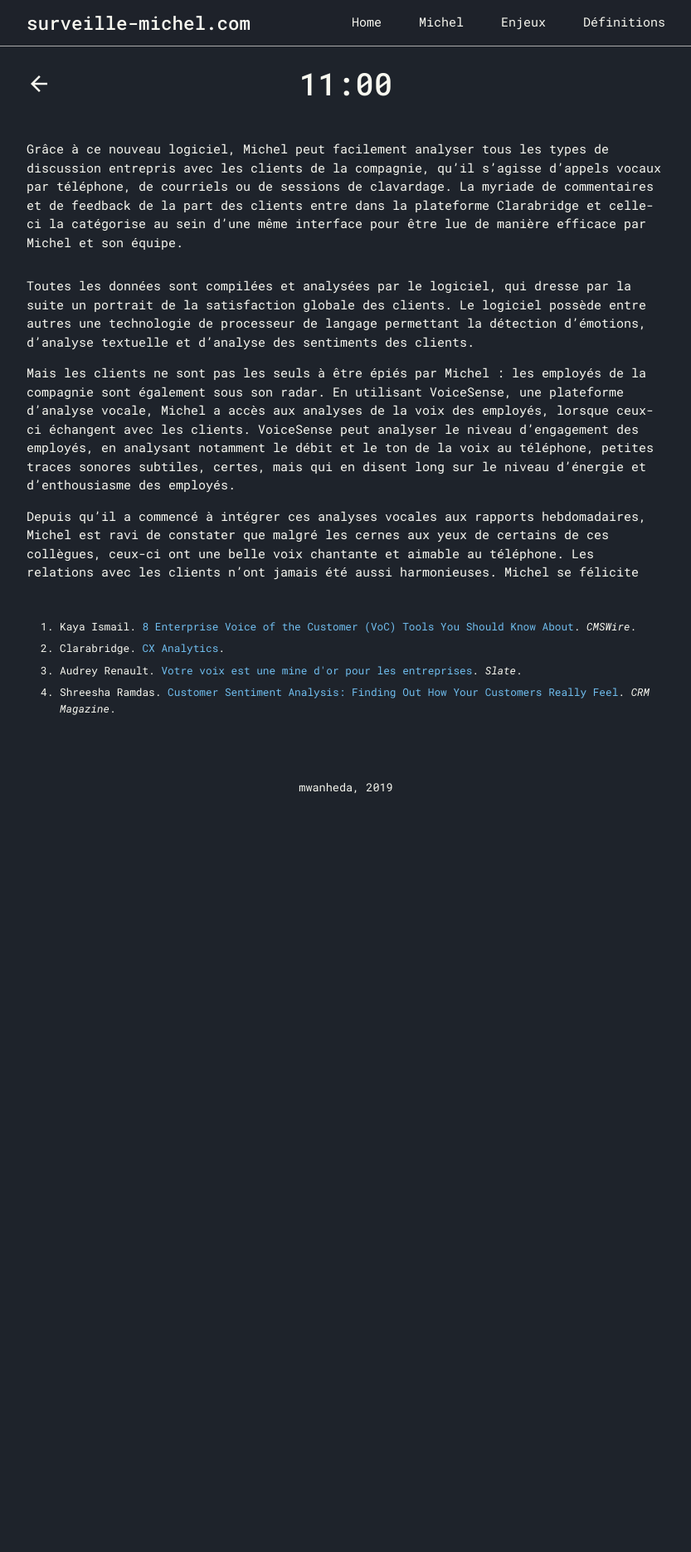
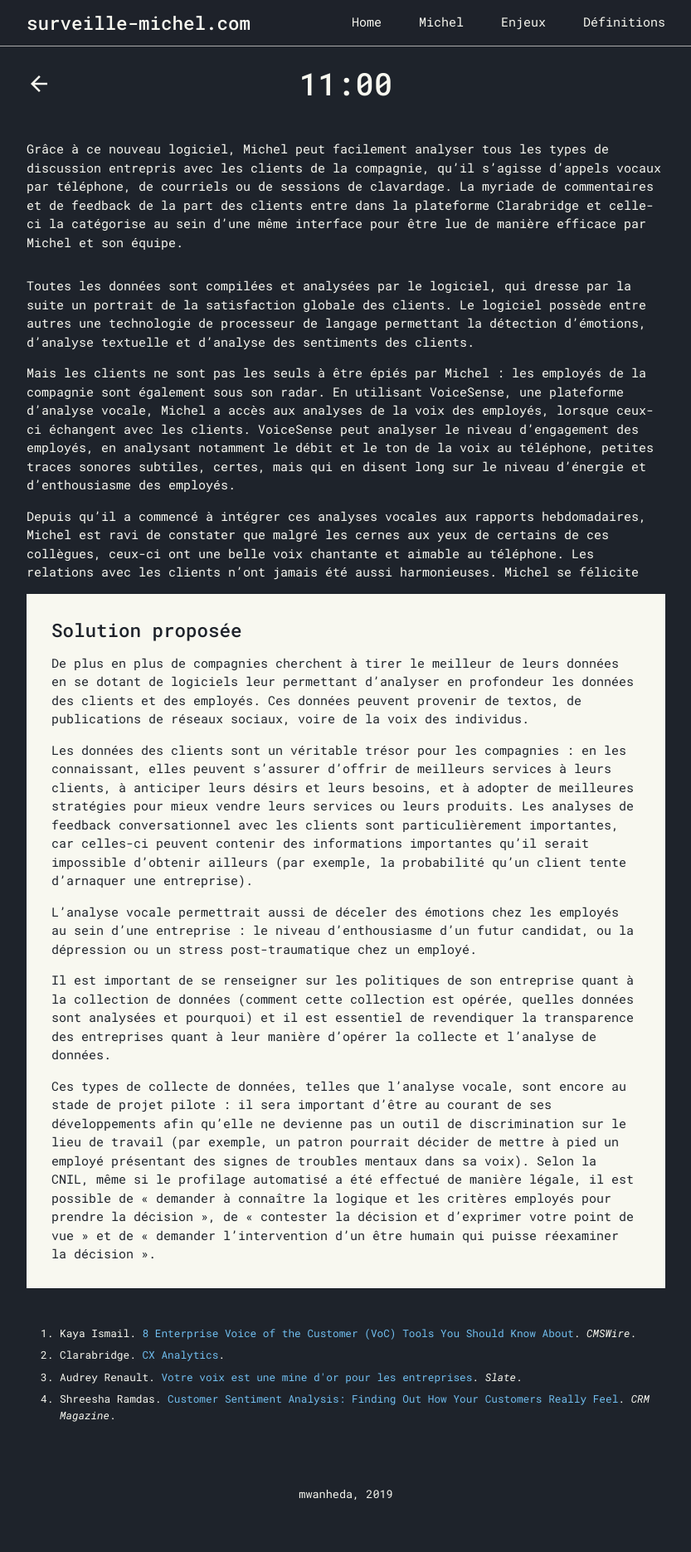
Before and after one commit to mwanheda/michel, a Jekyll site: the page built from _steps/1100.md, in a window 1280 px wide. Shown: the whole page at 83% size, without its empty margins (223-1056 px from the left). Built offline with Jekyll 4.4.1, drawn with Linux system fonts in a browser that asks for light colours; before the commit the page ends 1019 px from its top, so only the background shows below that.

Commit message:
Update 1100.md

```diff
--- a/_steps/1100.md
+++ b/_steps/1100.md
@@ -33,3 +33,19 @@ Toutes les données sont compilées et analysées par le logiciel, qui dresse pa
 Mais les clients ne sont pas les seuls à être épiés par Michel : les employés de la compagnie sont également sous son radar. En utilisant VoiceSense, une plateforme d’analyse vocale, Michel a accès aux analyses de la voix des employés, lorsque ceux-ci échangent avec les clients. VoiceSense peut analyser le niveau d’engagement des employés, en analysant notamment le débit et le ton de la voix au téléphone, petites traces sonores subtiles, certes, mais qui en disent long sur le niveau d’énergie et d’enthousiasme des employés.
 
 Depuis qu’il a commencé à intégrer ces analyses vocales aux rapports hebdomadaires, Michel est ravi de constater que malgré les cernes aux yeux de certains de ces collègues, ceux-ci ont une belle voix chantante et aimable au téléphone. Les relations avec les clients n’ont jamais été aussi harmonieuses. Michel se félicite
+
+
+<div class="solution" markdown="1">
+## Solution proposée
+
+De plus en plus de compagnies cherchent à tirer le meilleur de leurs données en se dotant de logiciels leur permettant d’analyser en profondeur les données des clients et des employés. Ces données peuvent provenir de textos, de publications de réseaux sociaux, voire de la voix des individus.
+
+Les données des clients sont un véritable trésor pour les compagnies : en les connaissant, elles peuvent s’assurer d’offrir de meilleurs services à leurs clients, à anticiper leurs désirs et leurs besoins, et à adopter de meilleures stratégies pour mieux vendre leurs services ou leurs produits. Les analyses de feedback conversationnel avec les clients sont particulièrement importantes, car celles-ci peuvent contenir des informations importantes qu’il serait impossible d’obtenir ailleurs (par exemple, la probabilité qu’un client tente d’arnaquer une entreprise).
+
+L’analyse vocale permettrait aussi de déceler des émotions chez les employés au sein d’une entreprise : le niveau d’enthousiasme d’un futur candidat, ou la dépression ou un stress post-traumatique chez un employé.
+
+Il est important de se renseigner sur les politiques de son entreprise quant à la collection de données (comment cette collection est opérée, quelles données sont analysées et pourquoi) et il est essentiel de revendiquer la transparence des entreprises quant à leur manière d’opérer la collecte et l’analyse de données.
+
+Ces types de collecte de données, telles que l’analyse vocale, sont encore au stade de projet pilote : il sera important d’être au courant de ses développements afin qu’elle ne devienne pas un outil de discrimination sur le lieu de travail (par exemple, un patron pourrait décider de mettre à pied un employé présentant des signes de troubles mentaux dans sa voix). Selon la CNIL, même si le profilage automatisé a été effectué de manière légale, il est possible de « demander à connaître la logique et les critères employés pour prendre la décision », de « contester la décision et d’exprimer votre point de vue » et de « demander l’intervention d’un être humain qui puisse réexaminer la décision ».
+
+</div>
```
